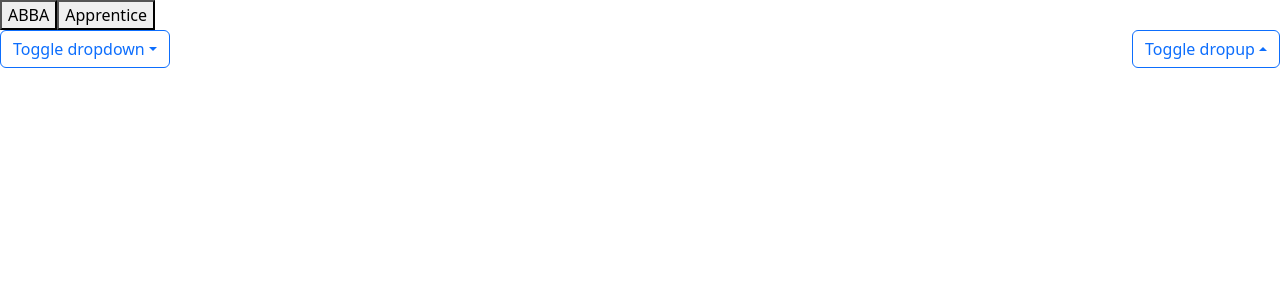
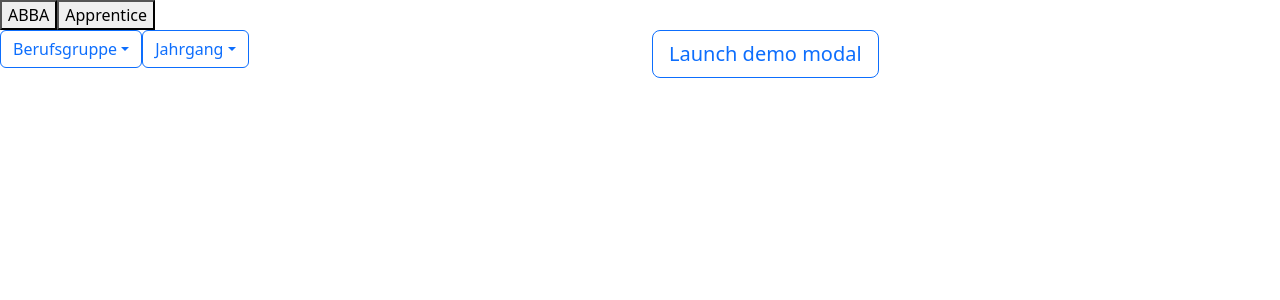
Before and after one commit to kngkiro/ng-training, an Angular app: page /abba in a window 1280 px wide. Shown: the top 300 px of the page. Built offline with nearby package versions, Linux system fonts and the light colour scheme.

Commit message:
1 file modified

```diff
--- a/src/app/abba/abba.component.html
+++ b/src/app/abba/abba.component.html
@@ -1,24 +1,26 @@
 
 <div class="row">
-<div class="col">
-  <div ngbDropdown class="d-inline-block">
-    <button type="button" class="btn btn-outline-primary" id="dropdownBasic1" ngbDropdownToggle>Toggle dropdown</button>
-    <div ngbDropdownMenu aria-labelledby="dropdownBasic1">
-      <button ngbDropdownItem>Action - 1</button>
-      <button ngbDropdownItem>Another Action</button>
-      <button ngbDropdownItem>Something else is here</button>
+  <div class="col">
+    <div ngbDropdown class="d-inline-block">
+      <button type="button" class="btn btn-outline-primary" id="dropdownBasic1" ngbDropdownToggle>Berufsgruppe</button>
+      <div ngbDropdownMenu aria-labelledby="dropdownBasic1">
+        <button ngbDropdownItem>Angewande Informatik</button>
+        <button ngbDropdownItem>Wirtschaftsinformatik</button>
+        <button ngbDropdownItem>Wirtschaftsingeneurswesen</button>
+        <button ngbDropdownItem>BWL</button>
+      </div>
+    </div>
+    <div ngbDropdown class="d-inline-block">
+      <button type="button" class="btn btn-outline-primary" id="dropdownBasic1" ngbDropdownToggle>Jahrgang</button>
+      <div ngbDropdownMenu aria-labelledby="dropdownBasic1">
+        <button ngbDropdownItem>Angewande Informatik</button>
+        <button ngbDropdownItem>Wirtschaftsinformatik</button>
+        <button ngbDropdownItem>Wirtschaftsingeneurswesen</button>
+        <button ngbDropdownItem>BWL</button>
+      </div>
     </div>
   </div>
-</div>
-
-<div class="col text-end">
-  <div ngbDropdown placement="top-end" class="d-inline-block">
-    <button type="button" class="btn btn-outline-primary" id="dropdownBasic2" ngbDropdownToggle>Toggle dropup</button>
-    <div ngbDropdownMenu aria-labelledby="dropdownBasic2">
-      <button ngbDropdownItem>Action - 1</button>
-      <button ngbDropdownItem>Another Action</button>
-      <button ngbDropdownItem>Something else is here</button>
-    </div>
+  <div class="col">
+    <button class="btn btn-lg btn-outline-primary">Launch demo modal</button>
   </div>
 </div>
-</div>
```
